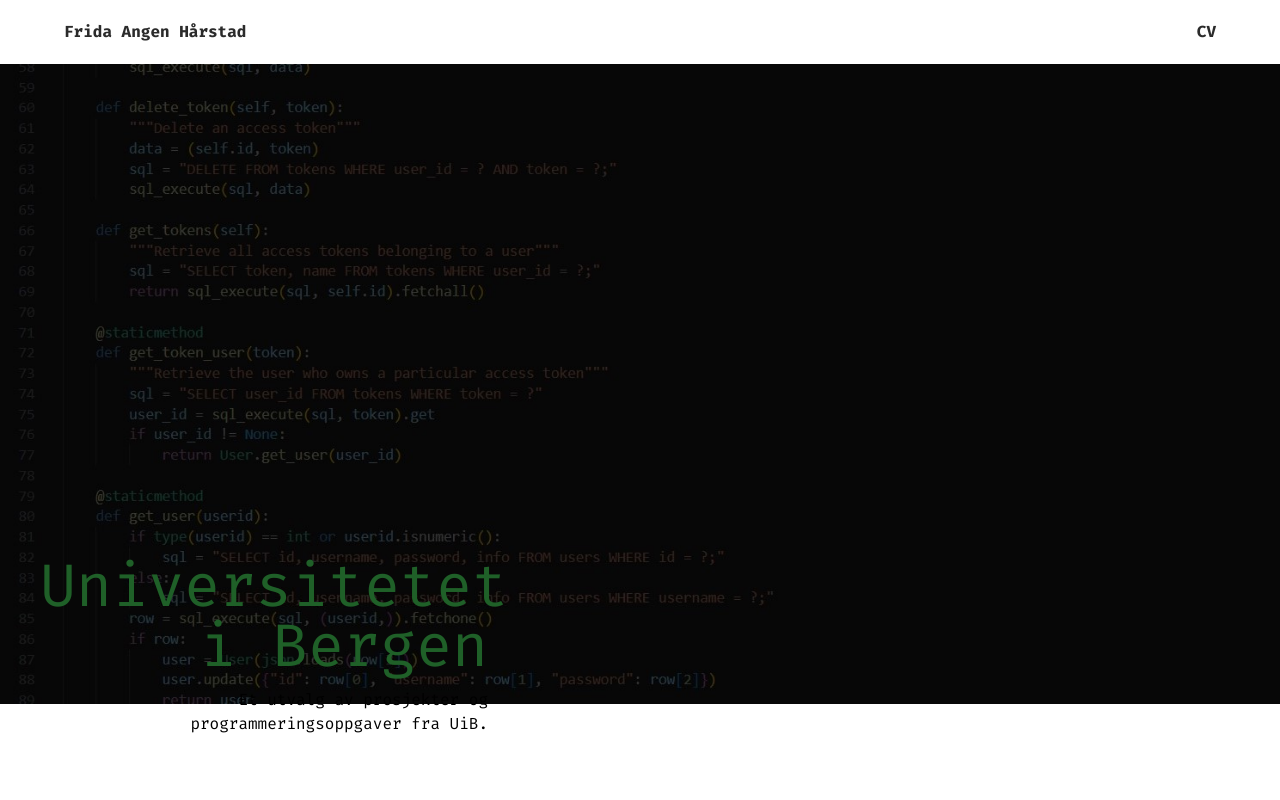
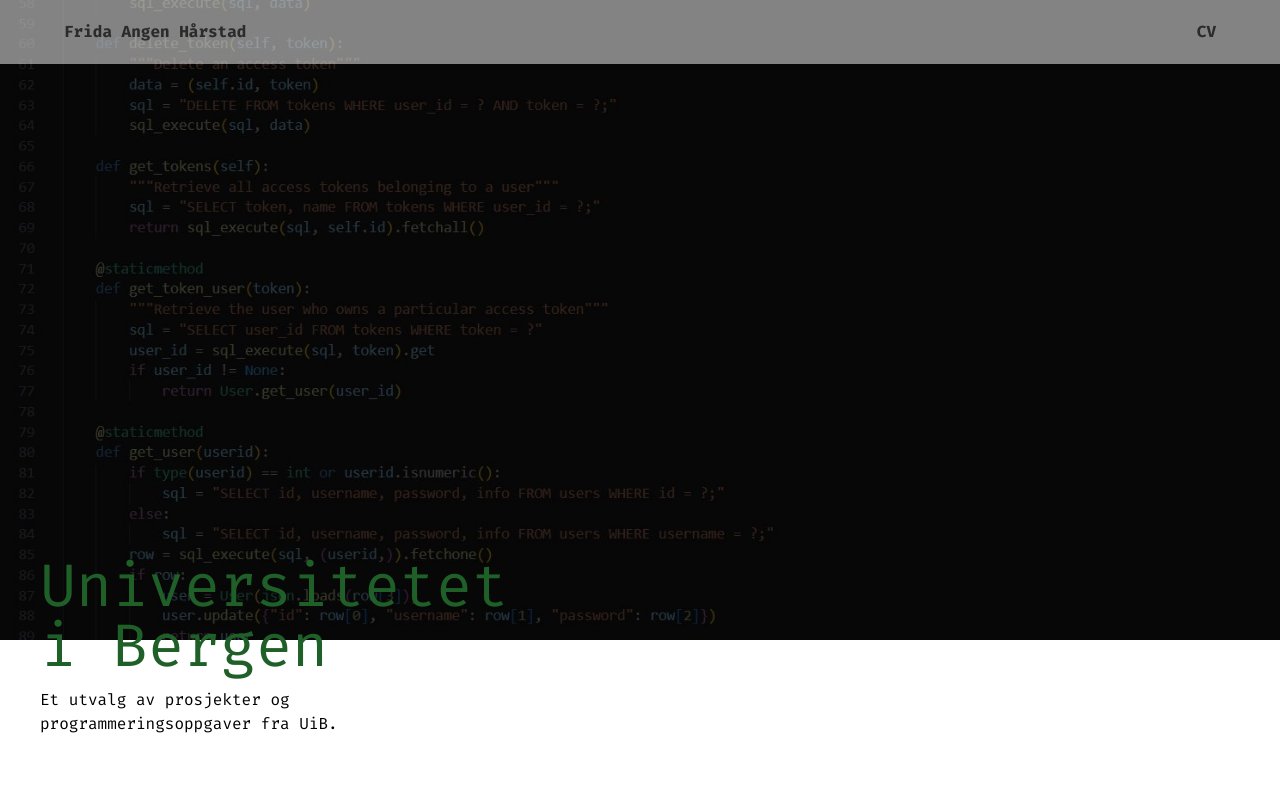
Before and after one commit to FridaHaars/personlig-nettside, a Next.js app: page /prosjekter/uib in a window 1280 px wide. Shown: the top 800 px of the page. Built offline with nearby package versions, Linux system fonts and the light colour scheme.

Commit message:
maintenance mode

```diff
--- a/app/prosjekter/uib/page.jsx
+++ b/app/prosjekter/uib/page.jsx
@@ -11,7 +11,7 @@
  *   eller du kan kopiere eksisterende komponenter fra components mappen.
  */
 import { ProjectHero } from '@/components/ProjectHero';
-import backdrop from '../../../public/prepared_statements.jpg';
+import snake_menu from '../../../public/prepared_statements.jpg';
 import { TextBlock } from '@/components/TextBlock';
 import { Photostrip } from '@/components/Photostrip';
 
@@ -28,15 +28,12 @@
 
 export default async function Project() {
   return (
-    <div className='relative w-full h-full flex flex-col gap-16 mb-32'>
-      <div className='ml-auto sm:ml-10 text-right'>
+    <div className='ml-8 sm:ml-10 flex flex-col gap-16 mb-32'>
       <ProjectHero
         title='Universitetet i Bergen'
         description='Et utvalg av prosjekter og programmeringsoppgaver fra UiB.'
-          image={backdrop}
+        image={snake_menu}
       />
-      </div>
-
       <Photostrip images={images} />
 
       <TextBlock
@@ -47,6 +44,8 @@
         <p>
           Kildekode for de forskjellige prosjektene deles ved forespørsel.
         </p>
+
+
     </div>
   );
 }
--- a/ignore/maintenance.css
+++ /dev/null
@@ -1,9 +0,0 @@
-h1 {
-    font-family: latin;
-    text-align: center;
-}
-
-p {
-    font-family: latin;
-    text-align: center;
-}
--- a/middleware.js
+++ b/middleware.js
@@ -1,8 +1,8 @@
 import { NextResponse } from 'next/server';
 export function middleware(request) {
-  const maintenanceMode = false; // Toggle this value to enable/disable maintenance mode
+  const maintenanceMode = true; // enable/disable maintenance mode
 
-  // Prevent redirect loop
+  // prevent redirect loop
   if (maintenanceMode && !request.nextUrl.pathname.startsWith('/maintenance')) {
     return NextResponse.redirect(new URL('/maintenance', request.url));
   }
--- a/next.config.js
+++ b/next.config.js
@@ -1,9 +1,9 @@
 /** @type {import('next').NextConfig} */
 const nextConfig = {};
 
-module.exports = nextConfig;
+// module.exports = nextConfig;
 
-/**
+// for maintenance mode
 module.exports = {
     async rewrites() {
       return [
@@ -14,4 +14,3 @@
       ];
     },
   };
-  */
--- /dev/null
+++ b/pages/maintenance.js
@@ -0,0 +1,11 @@
+
+export default function Maintenance() {
+    return (
+      <div className="flex items-center justify-center h-screen bg-gray-100">
+        <div className="text-center font-roboto">
+          <h1 className="text-3xl mb-4">Maintenance Mode &#128012;</h1>
+          <p className="text-xl">My website is currently undergoing some maintenance. Please check back later!</p>
+        </div>
+      </div>
+    );
+  }
```
Also changed, not shown: ignore/maintenance.js (deleted, +0 -11 lines). Lines whose indentation alone changed are shown as unchanged.
